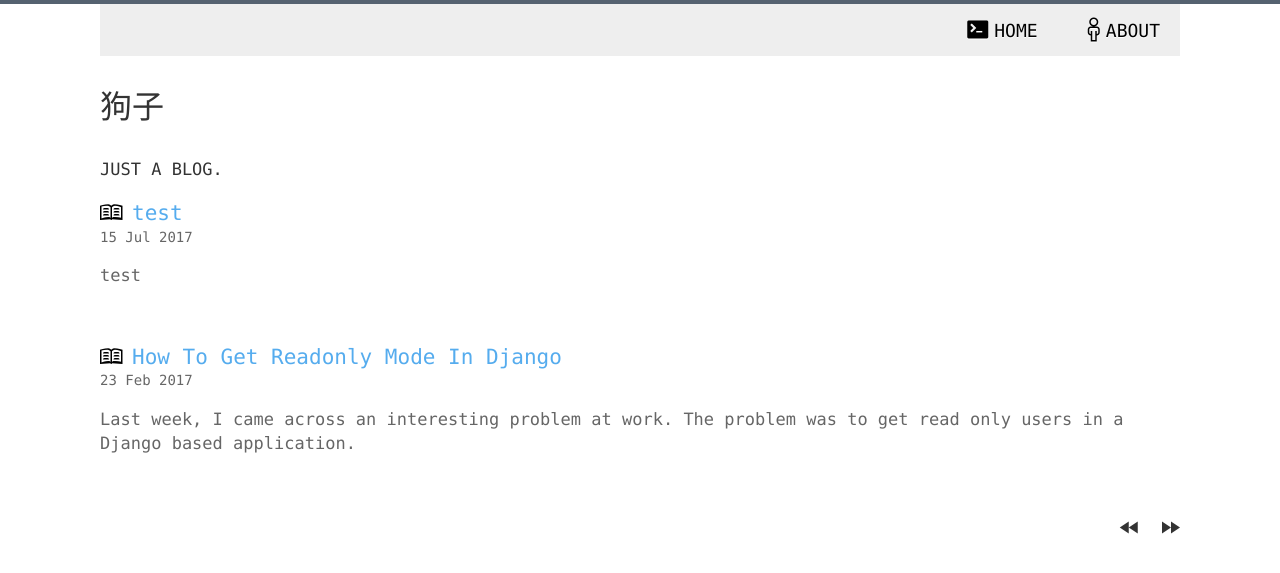
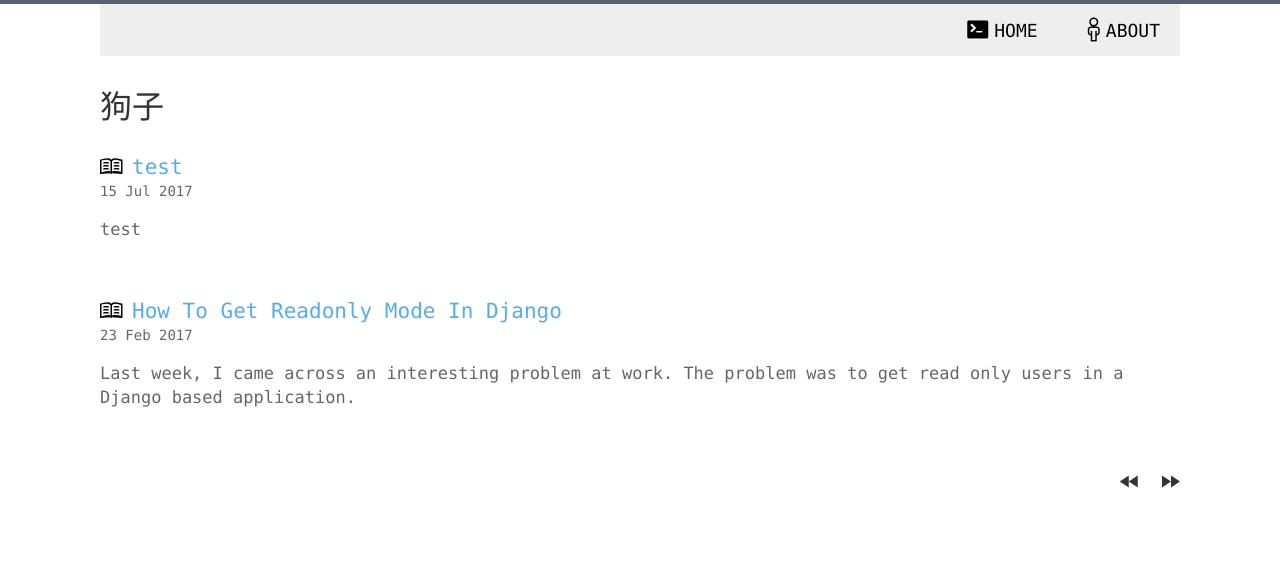
Before and after one commit to liu2gou/13018006900.github.io, a Jekyll site: the page built from index.html, in a window 1280 px wide. Shown: the top 573 px of the page. Built offline with Jekyll 4.4.1, drawn with Linux system fonts in a browser that asks for light colours; the list of posts is cut into pages by our own code.

Commit message:
Update _config.yml

```diff
--- a/_config.yml
+++ b/_config.yml
@@ -1,6 +1,6 @@
 name: 狗子
 description: >
-    JUST A BLOG.
+
 about: >
 
 master_repo: false
```
